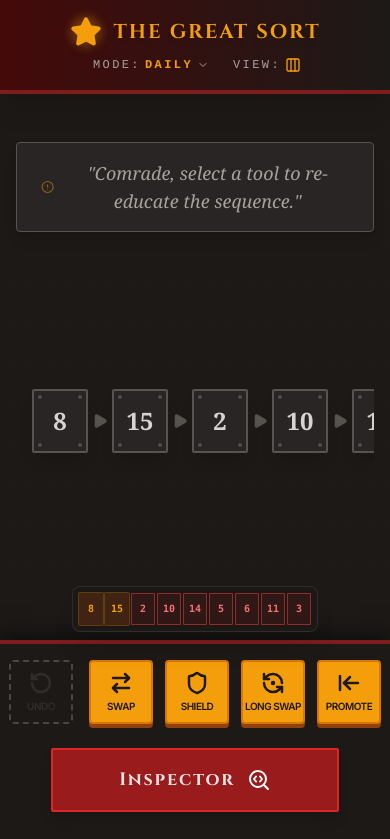
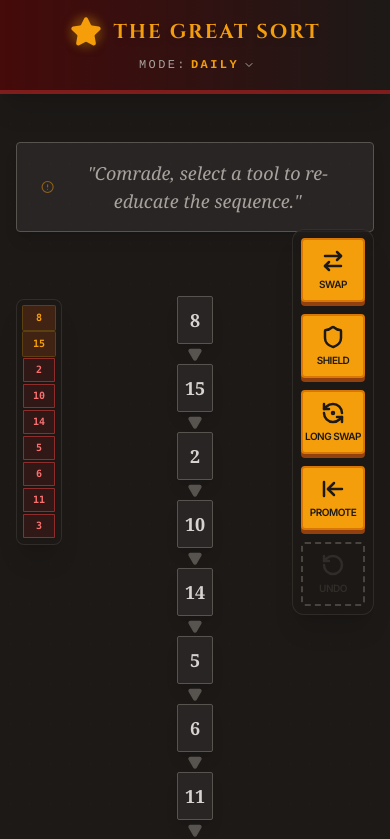
Before and after one commit to poeticmatter/TheGreatSort, a React (Vite) app: page / in a window 390 px wide. Shown: the top 839 px of the page. Built offline with nearby package versions, Linux system fonts and the light colour scheme.

Commit message:
changing mobile to vertical

```diff
--- a/src/App.tsx
+++ b/src/App.tsx
@@ -32,21 +32,23 @@ function TheGreatSortContent() {
   const { trackPageView } = useAnalytics();
 
   // Layout Management with Persistence
-  const [layout, setLayout] = React.useState<LayoutType>('HORIZONTAL_STRIP');
+  // Layout Management (Responsive Automation)
+  // Default based on current window width (Mobile First logic: if < 1024, Vertical)
+  // But we want VERTICAL_LIST for < 1024, HORIZONTAL_STRIP for >= 1024
+  const getResponsiveLayout = () => window.innerWidth < 1024 ? 'VERTICAL_LIST' : 'HORIZONTAL_STRIP';
+  const [layout, setLayout] = React.useState<LayoutType>(getResponsiveLayout());
 
   useEffect(() => {
     trackPageView('/');
-    const saved = localStorage.getItem('preferredLayout') as LayoutType;
-    if (saved && (saved === 'VERTICAL_LIST' || saved === 'HORIZONTAL_STRIP')) {
-      setLayout(saved);
-    }
+
+    // Resize Listener
+    const handleResize = () => {
+       setLayout(getResponsiveLayout());
+    };
+
+    window.addEventListener('resize', handleResize);
+    return () => window.removeEventListener('resize', handleResize);
   }, [trackPageView]);
-
-  const toggleLayout = () => {
-    const next = layout === 'HORIZONTAL_STRIP' ? 'VERTICAL_LIST' : 'HORIZONTAL_STRIP';
-    setLayout(next);
-    localStorage.setItem('preferredLayout', next);
-  };
 
   // Daily Lock Integration
   const today = getTodayDateString();
@@ -138,8 +140,7 @@ function TheGreatSortContent() {
         onChangeMode={actions.changeMode}
         onShareResult={actions.shareResult}
         onRetryPractice={actions.retryPractice}
-        layout={layout}
-        onToggleLayout={toggleLayout}
+        // Props simplified
       />
 
       {/* --- MAIN AREA --- */}
@@ -232,6 +233,7 @@ function TheGreatSortContent() {
           }
           disabled={isGameDisabled}
           isLocked={isLocked}
+          layout={layout}
         />
         </>
       )}
--- a/src/components/Card.tsx
+++ b/src/components/Card.tsx
@@ -30,9 +30,9 @@ const Card: React.FC<CardProps> = ({ item, onClick, isSelected, isTargetCandidat
         style={style}
         className={`
           flex flex-col items-center justify-center
-          w-14 h-16 sm:w-16 sm:h-20 md:w-20 md:h-24
-          rounded-sm border-2 border-stone-800 bg-stone-900/50 text-stone-700
-          grayscale opacity-50 cursor-not-allowed select-none font-serif font-bold text-2xl sm:text-3xl
+          w-9 h-12 sm:w-14 sm:h-16 md:w-16 md:h-20 lg:w-20 lg:h-24
+          rounded-sm border sm:border-2 border-stone-800 bg-stone-900/50 text-stone-700
+          grayscale opacity-50 cursor-not-allowed select-none font-serif font-bold text-lg sm:text-2xl md:text-3xl
         `}
       >
           {/* Minimal Content for Disabled State */}
@@ -101,10 +101,10 @@ const Card: React.FC<CardProps> = ({ item, onClick, isSelected, isTargetCandidat
       }}
       className={`
         relative flex flex-col items-center justify-center
-        w-14 h-16 sm:w-16 sm:h-20 md:w-20 md:h-24
-        rounded-sm border-2 ${borderColor} ${bgColor} ${textColor} ${opacity} ${shadow}
+        w-9 h-12 sm:w-14 sm:h-16 md:w-16 md:h-20 lg:w-20 lg:h-24
+        rounded-sm border sm:border-2 ${borderColor} ${bgColor} ${textColor} ${opacity} ${shadow}
         transform transition-all duration-300 ease-out ${scale}
-        cursor-pointer select-none font-serif font-bold text-2xl sm:text-3xl
+        cursor-pointer select-none font-serif font-bold text-lg sm:text-2xl md:text-3xl
         overflow-visible
         group
       `}
@@ -134,10 +134,10 @@ const Card: React.FC<CardProps> = ({ item, onClick, isSelected, isTargetCandidat
       )}
 
       {/* Decorative 'rivets' */}
-      <div className={`absolute top-1 left-1 w-1 h-1 rounded-full ${item.status === 'safe' ? 'bg-amber-500' : 'bg-stone-500'} opacity-50`}></div>
-      <div className={`absolute top-1 right-1 w-1 h-1 rounded-full ${item.status === 'safe' ? 'bg-amber-500' : 'bg-stone-500'} opacity-50`}></div>
-      <div className={`absolute bottom-1 left-1 w-1 h-1 rounded-full ${item.status === 'safe' ? 'bg-amber-500' : 'bg-stone-500'} opacity-50`}></div>
-      <div className={`absolute bottom-1 right-1 w-1 h-1 rounded-full ${item.status === 'safe' ? 'bg-amber-500' : 'bg-stone-500'} opacity-50`}></div>
+      <div className={`hidden sm:block absolute top-1 left-1 w-1 h-1 rounded-full ${item.status === 'safe' ? 'bg-amber-500' : 'bg-stone-500'} opacity-50`}></div>
+      <div className={`hidden sm:block absolute top-1 right-1 w-1 h-1 rounded-full ${item.status === 'safe' ? 'bg-amber-500' : 'bg-stone-500'} opacity-50`}></div>
+      <div className={`hidden sm:block absolute bottom-1 left-1 w-1 h-1 rounded-full ${item.status === 'safe' ? 'bg-amber-500' : 'bg-stone-500'} opacity-50`}></div>
+      <div className={`hidden sm:block absolute bottom-1 right-1 w-1 h-1 rounded-full ${item.status === 'safe' ? 'bg-amber-500' : 'bg-stone-500'} opacity-50`}></div>
 
       {item.val}
 
@@ -152,16 +152,16 @@ const Card: React.FC<CardProps> = ({ item, onClick, isSelected, isTargetCandidat
 
       {/* Link Score Badge */}
       {item.linkScore !== null && item.linkScore > 0 && (
-        <div className="absolute -right-3 -top-3 z-20 animate-in fade-in zoom-in duration-300">
-           <div className="bg-amber-500 text-red-950 text-xs sm:text-sm font-bold px-1.5 py-0.5 rounded-full shadow-lg border-2 border-red-900 min-w-[1.8rem] text-center font-mono">
+        <div className="absolute -right-1.5 -top-1.5 sm:-right-3 sm:-top-3 z-20 animate-in fade-in zoom-in duration-300">
+           <div className="bg-amber-500 text-red-950 text-[10px] sm:text-sm font-bold px-1 sm:px-1.5 py-0 sm:py-0.5 rounded-full shadow-lg border sm:border-2 border-red-900 min-w-[1.2rem] sm:min-w-[1.8rem] text-center font-mono">
              +{item.linkScore}
            </div>
         </div>
       )}
       {/* Mirror Label Badge */}
       {mirrorLabel && (
-        <div className="absolute -top-3 left-1/2 -translate-x-1/2 z-30 animate-in fade-in zoom-in duration-300">
-           <div className="bg-cyan-950 text-cyan-400 font-serif font-bold text-[10px] uppercase px-1.5 py-[0.5px] leading-none rounded-full border border-cyan-500 shadow-[0_0_10px_rgba(6,182,212,0.5)]">
+        <div className="absolute -top-2 sm:-top-3 left-1/2 -translate-x-1/2 z-30 animate-in fade-in zoom-in duration-300">
+           <div className="bg-cyan-950 text-cyan-400 font-serif font-bold text-[8px] sm:text-[10px] uppercase px-1 sm:px-1.5 py-[0.5px] leading-none rounded-full border border-cyan-500 shadow-[0_0_10px_rgba(6,182,212,0.5)]">
              {mirrorLabel}
            </div>
         </div>
--- a/src/components/Footer.tsx
+++ b/src/components/Footer.tsx
@@ -2,7 +2,8 @@ import React from 'react';
 import { ToolInstance, GamePhase, GameMode } from '../../types';
 import ToolBelt from './ToolBelt';
 import SubmitButton from './SubmitButton';
-import UndoButton from './UndoButton';
+// import UndoButton from './UndoButton'; // Moved to ToolBelt
+import { LayoutType } from './InventoryGrid';
 
 interface FooterProps {
   phase: GamePhase;
@@ -17,29 +18,39 @@ interface FooterProps {
   canUndo: boolean;
   disabled?: boolean;
   isLocked?: boolean;
+  layout: LayoutType;
 }
 
 const Footer: React.FC<FooterProps> = ({
   phase, gameMode, toolsAvailable, selectedTool, shouldShake, listLength,
-  onToolClick, onActionClick, onUndo, canUndo, disabled, isLocked
+  onToolClick, onActionClick, onUndo, canUndo, disabled, isLocked, layout
 }) => {
   // Controls are disabled if global disable is on OR if we are not in the planning phase (Inspection/Results)
   const controlsDisabled = disabled || phase !== GamePhase.PLANNING;
 
-  return (
-    <footer className="p-4 border-t-4 border-red-900 bg-stone-900 pb-8 sm:pb-6 shadow-[0_-5px_20px_rgba(0,0,0,0.5)] z-20">
-      <div className="max-w-4xl mx-auto flex flex-col md:flex-row justify-between items-center gap-6">
-
-        <div className={`flex items-center gap-4 ${controlsDisabled ? 'grayscale pointer-events-none opacity-50' : ''}`}>
-             <UndoButton onClick={onUndo} disabled={!canUndo || controlsDisabled} />
-
+  const toolBeltContent = (
     <ToolBelt
       toolsAvailable={toolsAvailable}
       selectedTool={selectedTool}
       shouldShake={shouldShake}
       phase={phase}
       onToolClick={onToolClick}
+      orientation={layout === 'VERTICAL_LIST' ? 'vertical' : 'horizontal'}
+      onUndo={onUndo}
+      canUndo={canUndo}
+      isDisabled={controlsDisabled}
     />
+  );
+
+  return (
+    <>
+      {/* Footer Container */}
+      <footer className="p-4 border-t-4 border-red-900 bg-stone-900 pb-8 sm:pb-6 shadow-[0_-5px_20px_rgba(0,0,0,0.5)] z-20 relative">
+        <div className="max-w-4xl mx-auto flex flex-col md:flex-row justify-between items-center gap-6">
+
+          <div className={`flex items-center gap-4 ${controlsDisabled && layout === 'HORIZONTAL_STRIP' ? 'grayscale pointer-events-none opacity-50' : ''}`}>
+               {/* Show ToolBelt here ONLY if Horizontal Strip (Default) */}
+               {layout === 'HORIZONTAL_STRIP' && toolBeltContent}
           </div>
 
           {/* Action Buttons */}
@@ -57,6 +68,18 @@ const Footer: React.FC<FooterProps> = ({
 
         </div>
       </footer>
+
+      {/* Floating ToolBelt for Vertical Layout */}
+      {layout === 'VERTICAL_LIST' && (
+         <div className={`
+            fixed right-4 top-1/2 -translate-y-1/2 z-40 p-2
+            bg-stone-900/50 backdrop-blur-sm rounded-xl border border-stone-700/50 shadow-xl
+            ${controlsDisabled ? 'grayscale pointer-events-none opacity-50' : ''}
+         `}>
+             {toolBeltContent}
+         </div>
+      )}
+    </>
   );
 };
 
--- a/src/components/Header.tsx
+++ b/src/components/Header.tsx
@@ -1,7 +1,8 @@
 import React, { useState } from 'react';
-import { Star, ChevronDown, ClipboardCheck, Rows3, Columns3 } from 'lucide-react';
+import { Star, ChevronDown, ClipboardCheck } from 'lucide-react';
 import { GameMode, GamePhase } from '../../types';
-import { LayoutType } from './InventoryGrid';
+// Removed LayoutType import as it is no longer used in props
+// import { LayoutType } from './InventoryGrid';
 
 interface HeaderProps {
   level: number;
@@ -15,15 +16,12 @@ interface HeaderProps {
   onChangeMode: (mode: GameMode) => void;
   onShareResult: () => void;
   onRetryPractice: () => void;
-  layout: LayoutType;
-  onToggleLayout: () => void;
 }
 
 const Header: React.FC<HeaderProps> = ({
   level, levelScore, totalScore, totalOptimalScore, gameMode,
   phase, optimalScore, detectedMode,
   onChangeMode, onShareResult, onRetryPractice,
-  layout, onToggleLayout
 }) => {
   const [showModeMenu, setShowModeMenu] = useState(false);
 
@@ -78,13 +76,7 @@ const Header: React.FC<HeaderProps> = ({
              )}
            </div>
 
-           {/* View Toggle */}
-           <button
-              onClick={onToggleLayout}
-              className="flex items-center gap-1 text-[12px] font-[Courier] uppercase tracking-[0.2em] text-stone-400 hover:text-amber-500 transition-colors"
-           >
-              View: <span className="text-amber-500 font-bold">{layout === 'VERTICAL_LIST' ? <Rows3 size={16} /> : <Columns3 size={16} />}</span>
-           </button>
+
 
 
         </div>
--- a/src/components/InventoryGrid.tsx
+++ b/src/components/InventoryGrid.tsx
@@ -46,13 +46,13 @@ export const InventoryGrid: React.FC<InventoryGridProps> = ({
 
   switch (layout) {
     case 'VERTICAL_LIST':
-      layoutClasses = "flex flex-col items-center gap-1 py-4";
+      layoutClasses = "flex flex-col items-center gap-0.5 sm:gap-1 py-4";
       break;
 
     case 'HORIZONTAL_STRIP':
     default:
       // Centered strip that scrolls if needed
-      layoutClasses = "flex flex-row gap-1 overflow-x-auto px-4 py-8 items-center scrollbar-hide snap-x w-fit mx-auto max-w-full";
+      layoutClasses = "flex flex-row gap-0.5 sm:gap-1 overflow-x-auto px-1 sm:px-4 py-8 items-center scrollbar-hide snap-x w-fit mx-auto max-w-full";
       break;
   }
 
--- a/src/components/ToolBelt.tsx
+++ b/src/components/ToolBelt.tsx
@@ -2,6 +2,7 @@ import React from 'react';
 import { GamePhase, ToolInstance } from '../../types';
 import { TOOLS } from '../constants';
 import ActionButton from './ActionButton';
+import UndoButton from './UndoButton';
 
 interface ToolBeltProps {
   toolsAvailable: ToolInstance[];
@@ -9,18 +10,29 @@ interface ToolBeltProps {
   shouldShake: boolean;
   phase: GamePhase;
   onToolClick: (toolInstanceId: string) => void;
+  onUndo: () => void;
+  canUndo: boolean;
+  isDisabled?: boolean;
 }
 
-const ToolBelt: React.FC<ToolBeltProps> = ({
+const ToolBelt: React.FC<ToolBeltProps & { orientation?: 'horizontal' | 'vertical' }> = ({
   toolsAvailable,
   selectedTool,
   shouldShake,
   phase,
   onToolClick,
+  onUndo,
+  canUndo,
+  isDisabled,
+  orientation = 'horizontal',
 }) => {
+  const containerClasses = orientation === 'vertical'
+    ? "flex flex-col gap-3"
+    : "flex gap-3 sm:gap-5";
+
   return (
     <div
-      className={`flex gap-3 sm:gap-5 ${shouldShake ? 'shake-animation' : ''}`}
+      className={`${containerClasses} ${shouldShake ? 'shake-animation' : ''} ${isDisabled ? 'grayscale pointer-events-none opacity-50' : ''} transition-all`}
     >
       {toolsAvailable.map((toolInstance) => {
         const toolDef = TOOLS[toolInstance.type.toUpperCase()];
@@ -34,11 +46,13 @@ const ToolBelt: React.FC<ToolBeltProps> = ({
             instanceId={toolInstance.instanceId}
             isActive={isActive}
             isUsed={isUsed}
-            isDisabled={isUsed || phase !== GamePhase.PLANNING}
+            isDisabled={isUsed || phase !== GamePhase.PLANNING || isDisabled}
             onClick={onToolClick}
           />
         );
       })}
+
+      <UndoButton onClick={onUndo} disabled={!canUndo || isDisabled} />
     </div>
   );
 };
```
Lines whose indentation alone changed are shown as unchanged.
